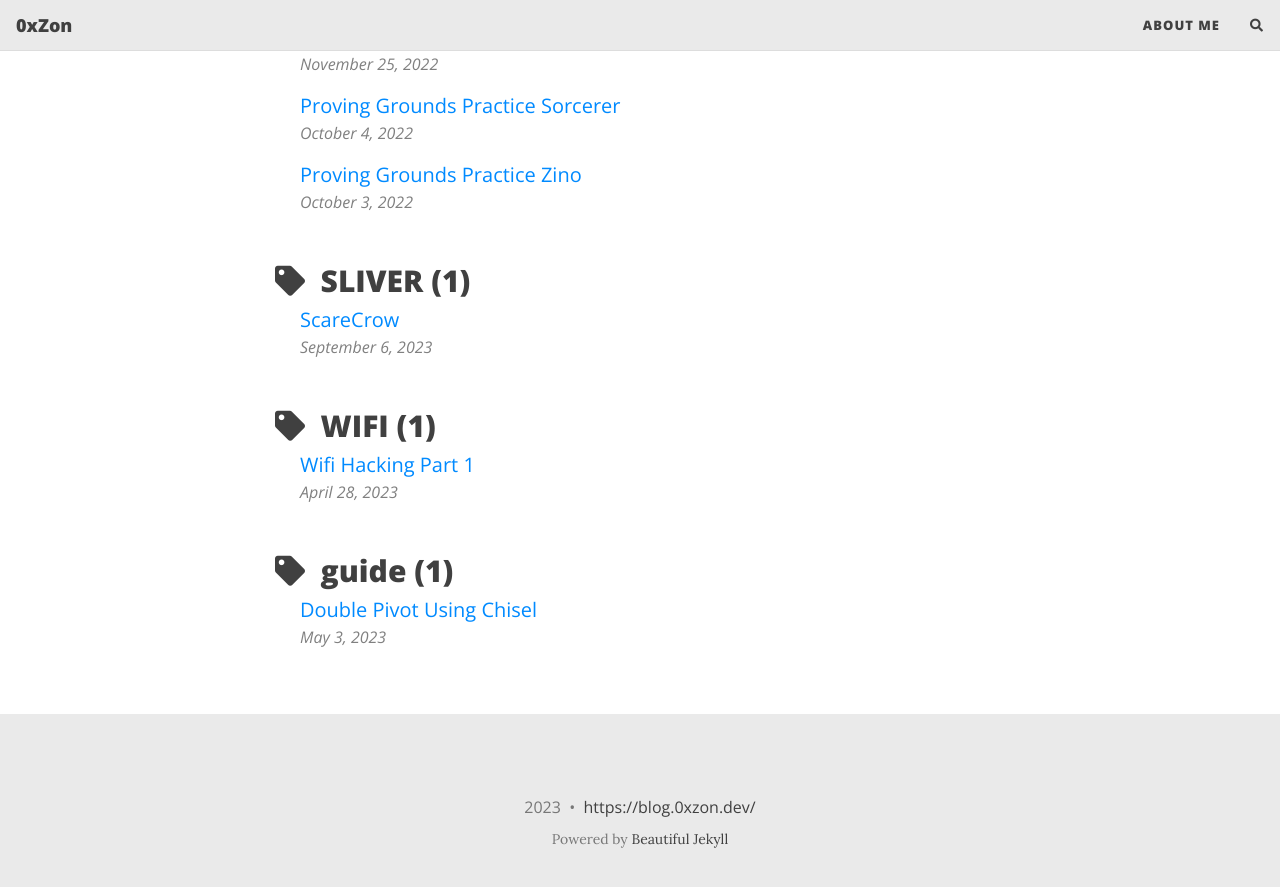
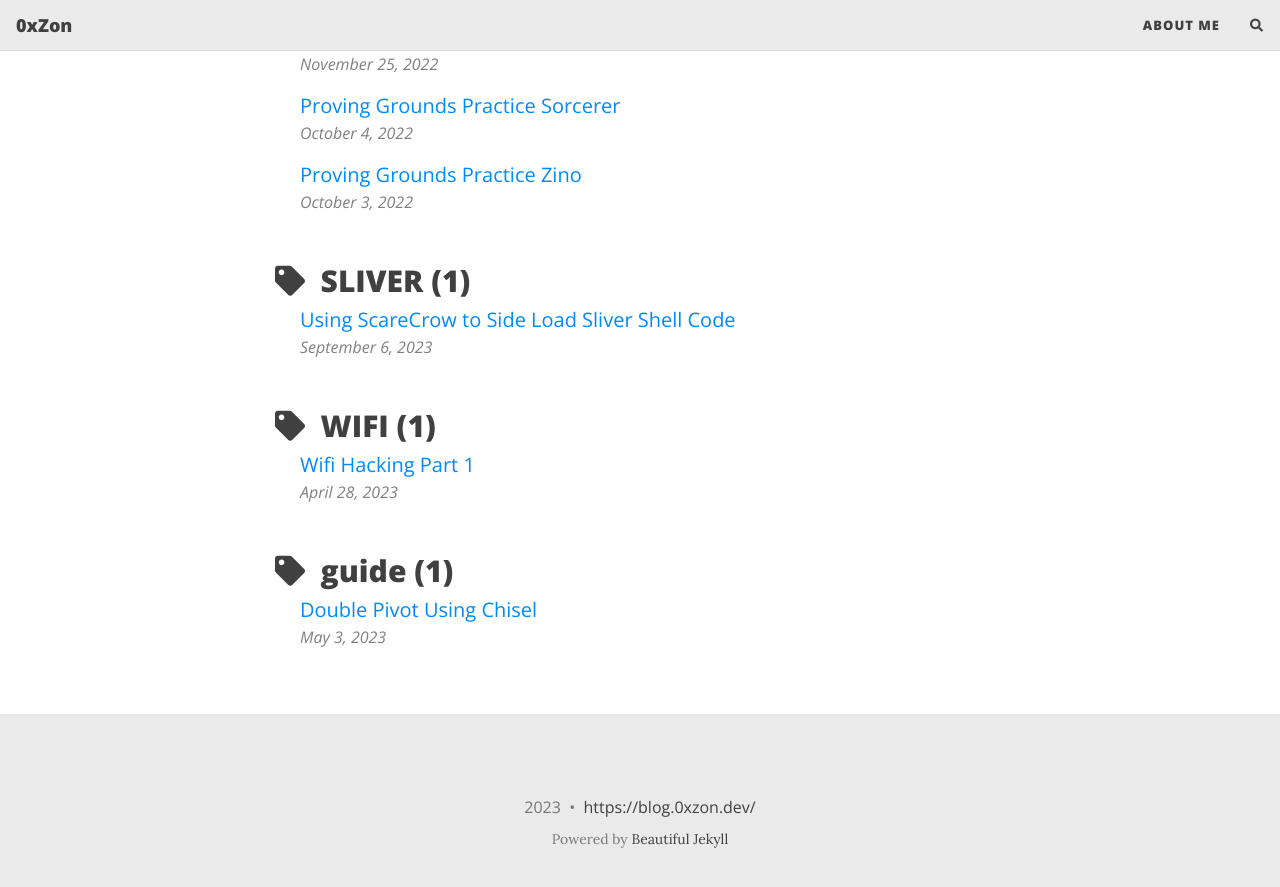
Before and after one commit to 0xZon/0xZon.github.io, a Jekyll site: the page built from tags.html, in a window 1280 px wide and 900 px high, scrolled down 4208 px. Shown: the top 887 px of the window. Built offline with Jekyll 4.4.1, drawn with Linux system fonts in a browser that asks for light colours; nearby versions of some CDN libraries; comment, search, counter and statistics services are not loaded.

Commit message:
Update 2023-09-06-Using-ScareCrow-to-Side-Load-Sliver-Shell-Code.md

```diff
--- a/_posts/2023-09-06-Using-ScareCrow-to-Side-Load-Sliver-Shell-Code.md
+++ b/_posts/2023-09-06-Using-ScareCrow-to-Side-Load-Sliver-Shell-Code.md
@@ -1,7 +1,7 @@
 ---
 layout: post
-title: ScareCrow
-subtitle: Using ScareCrow to Side Load Sliver Shell Code
+title: Using ScareCrow to Side Load Sliver Shell Code
+#subtitle: Using ScareCrow to Side Load Sliver Shell Code
 #thumbnail-img: /assets/img/nunchucks.png
 tags: [SLIVER]
 ---
```
